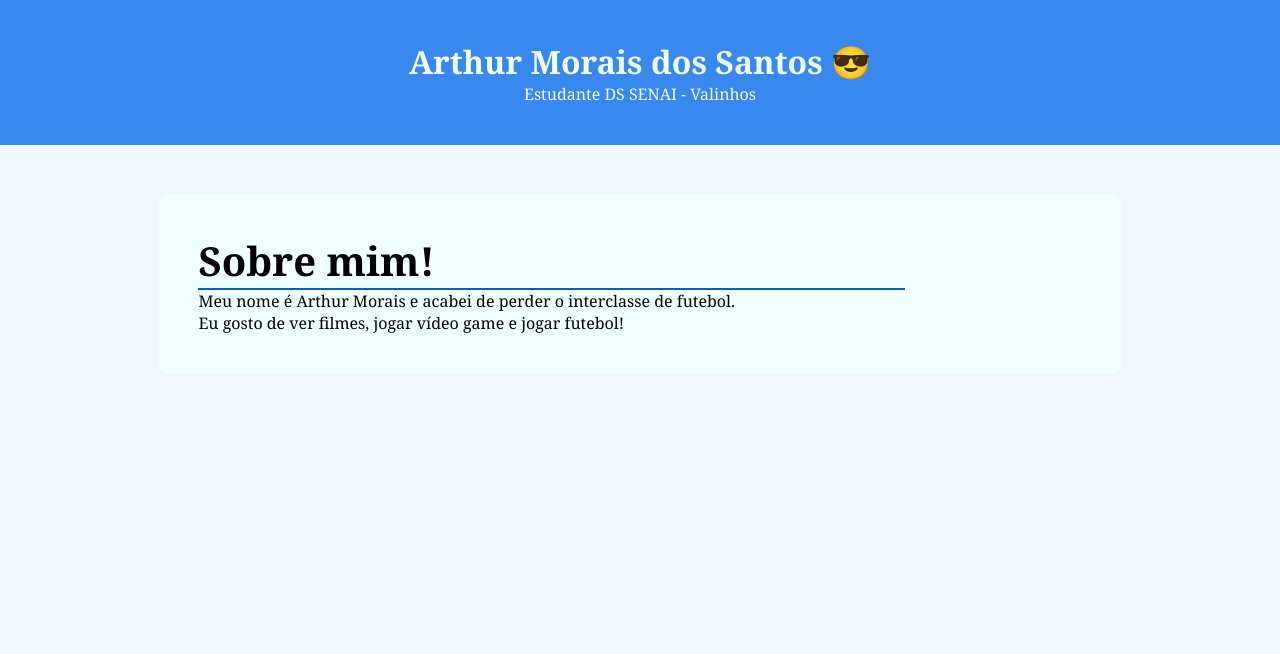
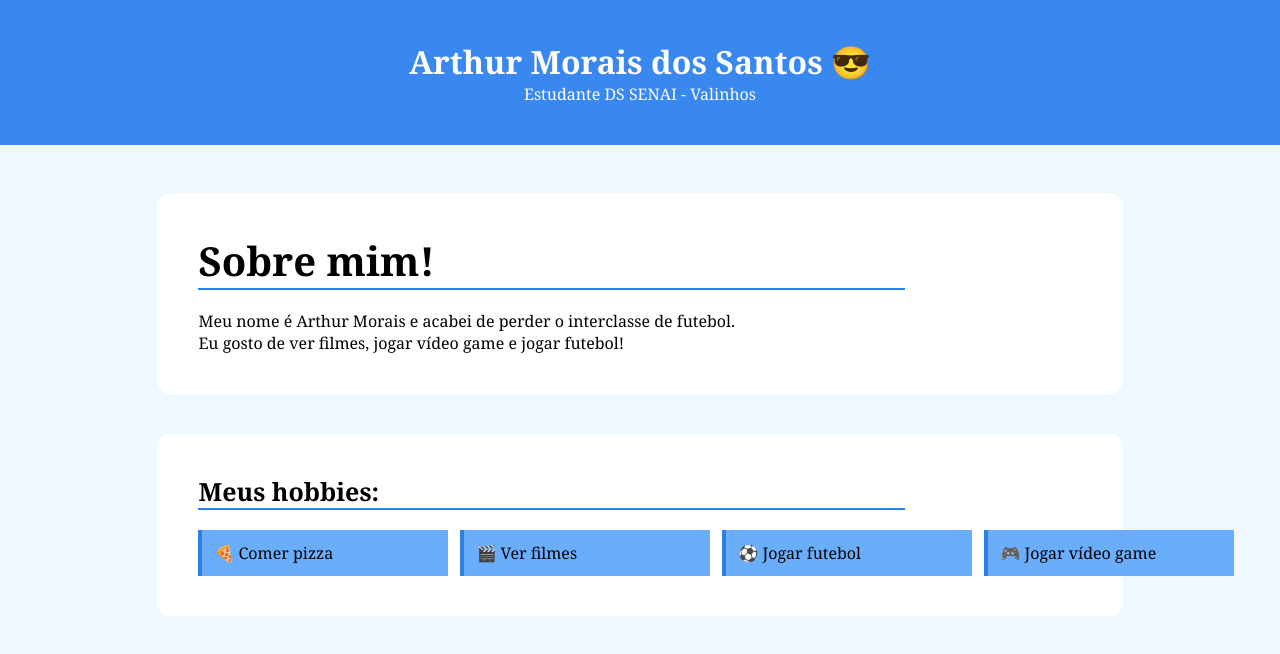
Before and after one commit to arthurmorais0227/Meu-primeiro-Site-01, a plain HTML site: page index.html in a window 1280 px wide. Drawn offline with Linux system fonts and the light colour scheme.

Commit message:
finish hoobies settings

```diff
--- a/assets/styles/index.css
+++ b/assets/styles/index.css
@@ -14,7 +14,7 @@ body {
 
 header {
     background-color:rgb(57, 136, 240);
-    color:azure;
+    color:rgb(252, 252, 252);
     padding: 40px;
     font-family:Georgia, 'Times New Roman', Times, serif;
     text-align: center;
@@ -29,22 +29,64 @@ main {
 
 about-section {
     display: block;
-    background-color: azure;
+    background-color: rgb(255, 255, 255);
     width: 80%;
     margin: 0 auto;
+    margin-bottom: 50;
     padding: 40px;
     border-radius: 12px;
+    margin-bottom: 40px;
 }
 
 #titulo-sobre-mim {
     font-size: 40px;
     width: 80%;
-    background-color: azure;
-    border-bottom: 2px solid rgb(12, 94, 187);
+    background-color: rgb(255, 255, 255);
+    border-bottom: 2px solid rgb(43, 129, 228);
+    margin-bottom: 20px;
 }
 
 .texto-sobre-mim {
     font-size: px;
     width: 80%;
-    background-color: azure;
+    background-color: rgb(255, 255, 255);
 }
+
+hobbies {
+    display: block;
+    background-color: rgb(255, 255, 255);
+    width: 80%;
+    margin: 0 auto;
+    margin-bottom: 50;
+    padding: 40px;
+    border-radius: 12px;
+}
+
+#titulo-meus-hobbies {
+    font-size: 25px;
+    background-color: rgb(255, 255, 255);
+    width: 80%;
+    border-bottom: 2px solid rgb(43, 129, 228);
+    margin-bottom: 20px;
+}
+
+ul {
+    list-style: none;
+    padding: 0;
+    display: flex;
+    gap: 12px;
+}
+
+li {
+    background-color: rgb(106, 173, 250);
+    padding: 12px;
+    border-left: 4px solid rgb(43, 129, 228);
+    font-size: 16px;
+    min-width: 250px;
+}
+
+li:hover {
+    background-color: rgb(43, 129, 228);
+    transform: translateX(5px);
+    transition: all 0.5s ease;
+}
--- a/index.html
+++ b/index.html
@@ -19,6 +19,15 @@
             <p class="texto-sobre-mim">Meu nome é Arthur Morais e acabei de perder o interclasse de futebol.</p>
             <p class="texto-sobre-mim">Eu gosto de ver filmes, jogar vídeo game e jogar futebol!</p>
         </about-section>
+        <hobbies>
+            <H3 id="titulo-meus-hobbies">Meus hobbies:</H3>
+            <ul>
+                <li>🍕 Comer pizza</li>
+                <li>🎬 Ver filmes</li>
+                <li>⚽ Jogar futebol</li>
+                <li>🎮 Jogar vídeo game</li>
+            </ul>
+        </hobbies>
     </main>
 </body>
 </html>
```
